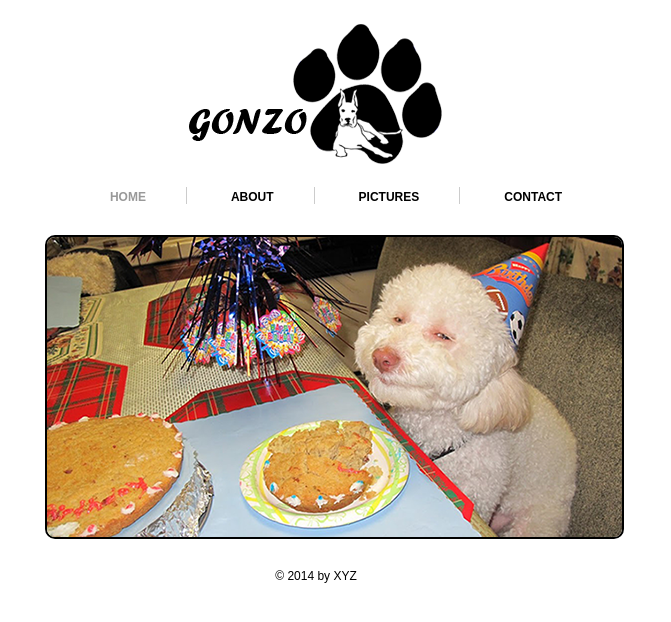
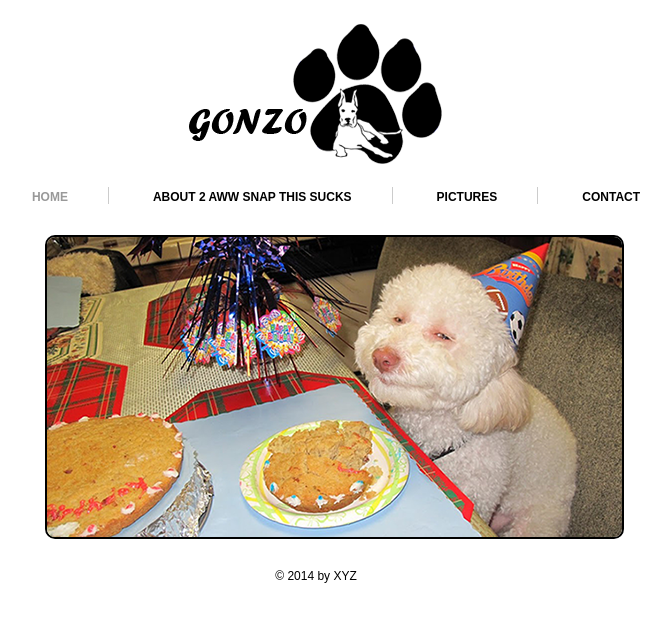
Before and after one commit to kjpalmernc/GitTraining, a plain HTML site: page index.html in a window 1280 px wide. Shown: the whole page, without its empty margins (324-995 px from the left). Drawn offline with Linux system fonts and the light colour scheme.

```diff
--- a/index.html
+++ b/index.html
@@ -27,7 +27,7 @@
 	<div class="navigation">
 		<ul>
 			<li><a class="active" href="index.html">HOME</a></li>
-			<li><a href="about.html">ABOUT</a></li>
+			<li><a href="about.html">ABOUT 2 Aww Snap this sucks</a></li>
 			<li><a href="picture.html">PICTURES</a></li>
 			<li class="bdr"><a class="pdg" href="contact.html">CONTACT</a></li>
 		</ul>
```
